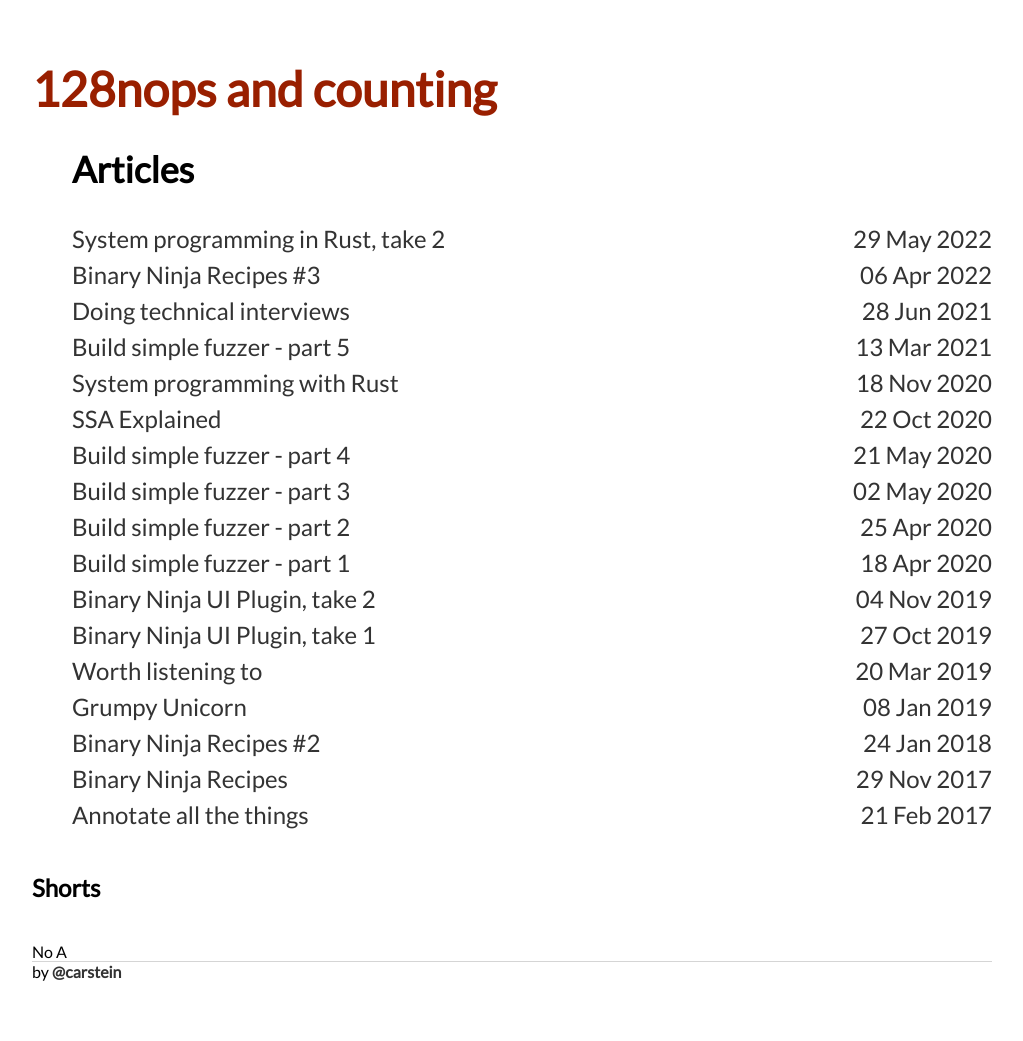
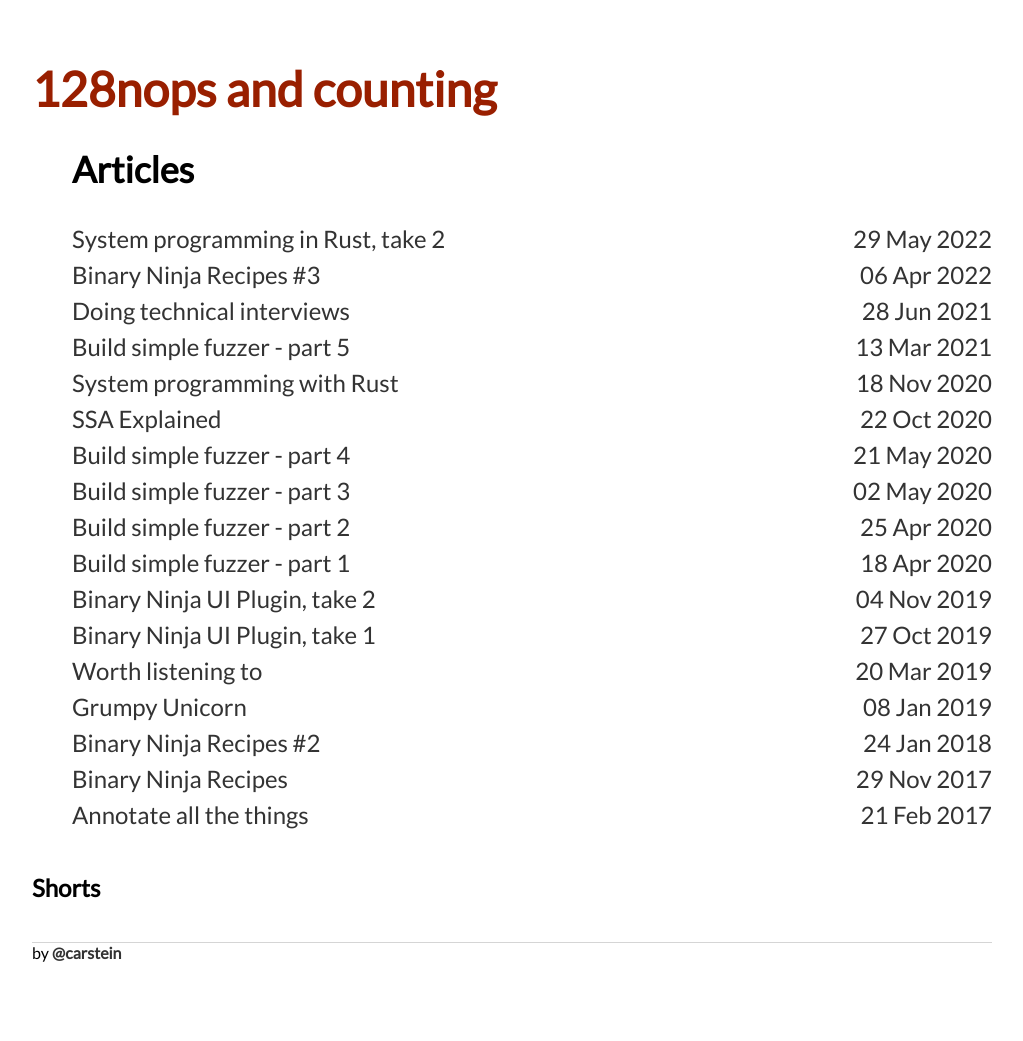
Before and after one commit to carstein/carstein.github.io, a Jekyll site: the page built from index.html, in a window 1280 px wide. Shown: the whole page, without its empty margins (128-1151 px from the left). Built offline with Jekyll 4.4.1, drawn with Linux system fonts in a browser that asks for light colours; a style sheet for code colours, icons or effects is not loaded.

Commit message:
stupid typo

```diff
--- a/index.html
+++ b/index.html
@@ -7,7 +7,7 @@
   <ul class="posts">
     <h2>Articles</h2>
     {% for post in site.posts %}
-      {% unless post.tags contains "shorts" %}
+      {% unless post.tags contains "short" %}
       <li>
         <a href="{{post.url}}" title="{{post.title}}">{{post.title}}</a>
         <span class="post_date">{{ post.date | date_to_string }}</span>
@@ -20,7 +20,7 @@
   <h2>Shorts</h2>
   <ul class="posts">
     {% for post in site.posts %}
-      {% if post.tags contains "shorts" %}
+      {% if post.tags contains "short" %}
       <li>
         <a href="{{post.url}}" title="{{post.title}}">{{post.title}}</a>
         <span class="post_date">{{ post.date | date_to_string }}</span>
@@ -29,5 +29,3 @@
     {% endfor %}
   </ul>
 </div>
-
-{% unless input contains 'A' %}No A{% endunless %}
```
